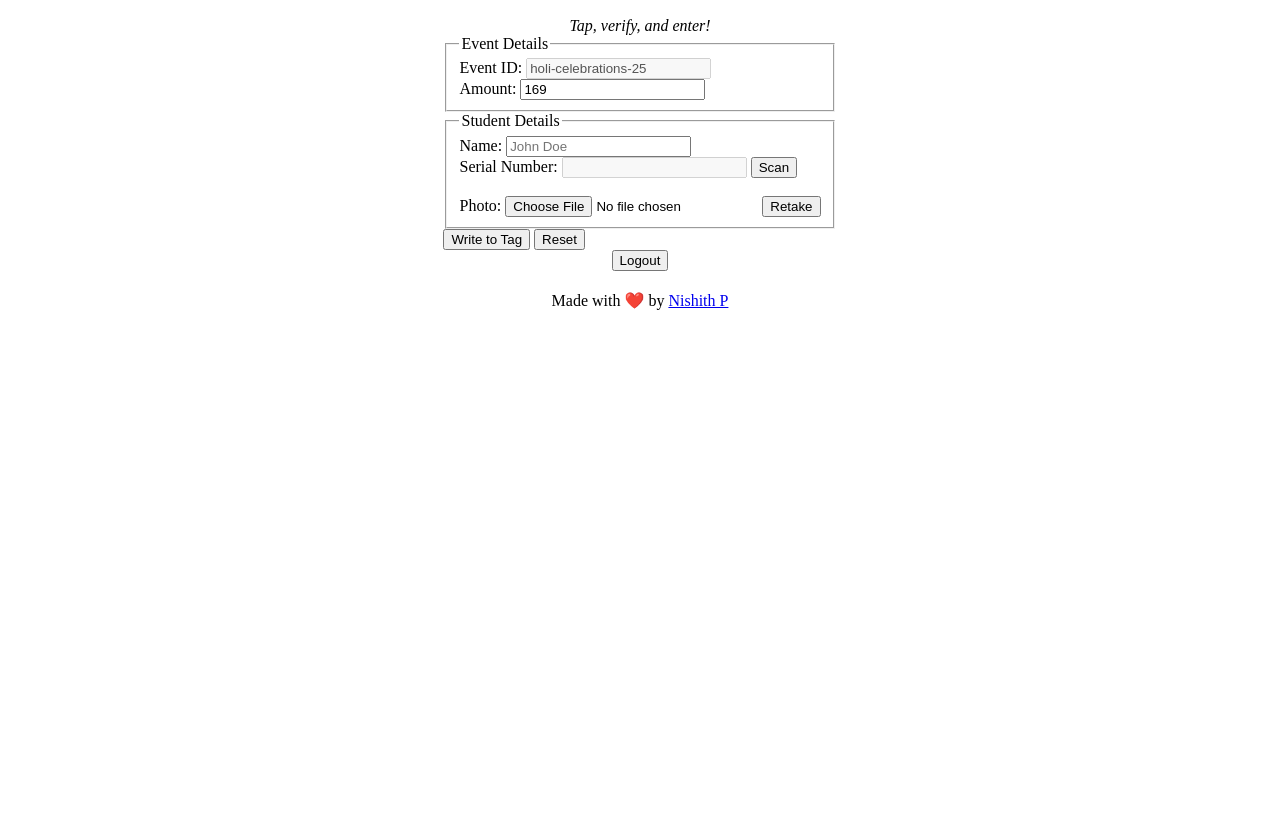
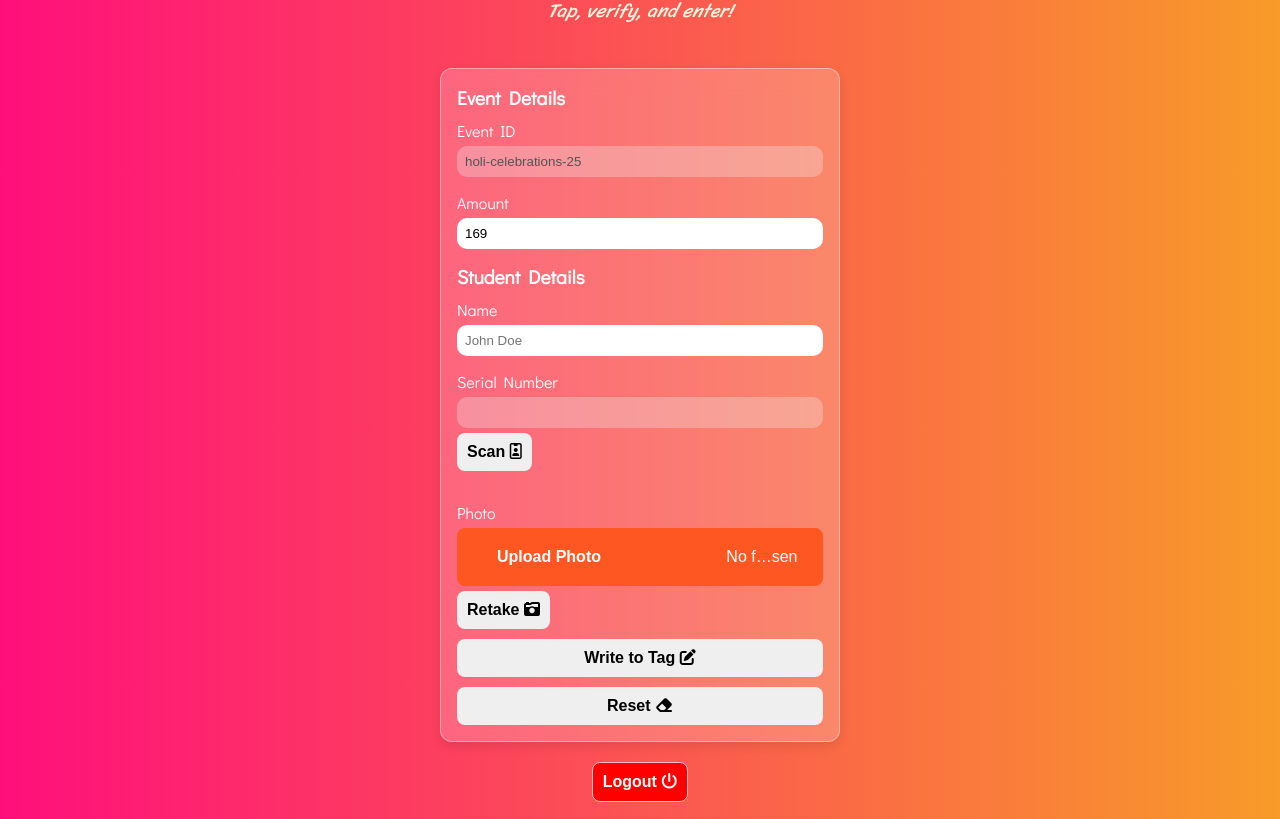
Before and after one commit to NishithP2004/Tap2Go, a website: page public/home.html in a window 1280 px wide. Shown: the part 81-900 px from the top of the page. Before the commit the page ends 800 px from the top, so only its background shows below. Drawn offline with nearby package versions, Linux system fonts and the light colour scheme; no server answers; a web font is replaced by a local one.

Commit message:
UI Design

```diff
--- a/index.js
+++ b/index.js
@@ -59,6 +59,7 @@ const BASE_PATH = __dirname + "/public/"
 const authenticate = (req, res, next) => {
     const cookies = parseCookie(req.headers.cookie || "");
     const serialNumber = req.session.serialNumber || cookies["serialNumber"];
+    console.log("Serial Number: " + serialNumber)
 
     if (!serialNumber || !authorisedCards.includes(serialNumber)) {
         return res.redirect(301, "/login");
--- a/public/home.html
+++ b/public/home.html
@@ -6,55 +6,67 @@
     <meta http-equiv='X-UA-Compatible' content='IE=edge'>
     <title>Tap2Go</title>
     <meta name='viewport' content='width=device-width, initial-scale=1'>
+    <meta name="theme-color" content="#ff5722">
+    <meta name="author" content="Nishith P" />
+    <meta name="description" content="Tap, verify and enter!" />
     <link rel='stylesheet' type='text/css' media='screen' href='style.css'>
+    <link rel="preconnect" href="https://fonts.googleapis.com">
+    <link rel="preconnect" href="https://fonts.gstatic.com" crossorigin>
+    <link
+        href="https://fonts.googleapis.com/css2?family=Boldonse&family=Didact+Gothic&family=Fredoka:wght@300..700&family=Poppins&family=Righteous&family=Roboto:ital,wght@0,100..900;1,100..900&family=Sriracha&display=swap"
+        rel="stylesheet">
+    <link rel="stylesheet" href="https://cdnjs.cloudflare.com/ajax/libs/font-awesome/4.7.0/css/font-awesome.min.css">
+    <script src="https://kit.fontawesome.com/50e1c4696b.js" crossorigin="anonymous"></script>
     <script type="text/javascript" src='script.js'></script>
-    <script type="module">
-        import { io } from "https://cdn.socket.io/4.8.1/socket.io.esm.min.js";
-
-        const socket = io();
-
-        socket.on("connect", () => {
-            console.log("Connected to " + socket.id)
-        });
+    <script src="https://cdn.socket.io/4.5.4/socket.io.min.js"
+        integrity="sha384-/KNQL8Nu5gCHLqwqfQjA689Hhoqgi2S84SNUxC3roTe4EhJ9AfLkp8QiQcU8AMzI" crossorigin="anonymous">
     </script>
 </head>
 
 <body>
+    <header>
+        <h1>Tap2Go 🚀</h1>
+        <em>Tap, verify, and enter!</em>
+    </header>
     <main>
-        <h1>Tap2Go</h1>
-        <em>Tap, verify, and enter!</em>
-        <form>
+        <form class="glass">
             <fieldset name="event-details">
                 <legend>Event Details</legend>
-                <label for="event-id">Event ID: </label>
+                <label for="event-id">Event ID</label>
                 <input type="text" name="event-id" placeholder="some-awesome-event" required
                     value="holi-celebrations-25" disabled />
                 <br />
-                <label for="amount">Amount: </label>
+                <label for="amount">Amount</label>
                 <input type="number" name="amount" value="169" required />
             </fieldset>
 
             <fieldset>
                 <legend>Student Details</legend>
-                <label for="student-name">Name: </label>
+                <label for="student-name">Name</label>
                 <input type="text" name="student-name" required placeholder="John Doe" />
                 <br />
-                <label for="serial-number">Serial Number: </label>
+                <label for="serial-number">Serial Number</label>
                 <input type="text" name="serial-number" id="serial-number" required disabled />
-                <button type="button" id="scanBtn">Scan</button>
+                <button type="button" id="scanBtn">Scan <i class="fa-regular fa-id-badge"></i></button>
                 <br />
                 <br />
-                <label for="student-photo">Photo: </label>
+                <label for="student-photo">Photo</label>
                 <input type="file" id="student-photo" accept="image/*" capture="user" />
-                <button type="button" id="retakeBtn">Retake</button>
+                <button type="button" id="retakeBtn">Retake <i class="fa-solid fa-camera-retro"></i></button>
                 <br />
                 <img id="photoPreview" width="240" height="240" style="display: none;" />
             </fieldset>
-            <button type="submit" id="writeBtn">Write to Tag</button>
-            <button type="reset">Reset</button>
+            <button type="submit" id="writeBtn">Write to Tag <i class="fa-solid fa-pen-to-square"></i></button>
+            <button type="reset">Reset <i class="fa-solid fa-eraser"></i></button>
         </form>
-        <button id="logout" onclick="window.open('/logout', '_self')">Logout</button>
+        <button id="logout" onclick="window.open('/logout', '_self')">Logout <i class="fa-solid fa-power-off"></i></button>
         <script type="text/javascript">
+            const socket = io();
+
+            socket.on("connect", () => {
+                console.log("Connected to " + socket.id);
+            });
+
             let scanBtn = document.getElementById("scanBtn")
             let form = document.forms[0];
 
@@ -113,8 +125,7 @@
 
                 socket.emit("generate-jwt", payload, async (token) => {
                     log("Tap Card!")
-                    await writeNFC([
-                        {
+                    await writeNFC([{
                             recordType: "text",
                             data: token
                         },
@@ -129,7 +140,7 @@
             })
         </script>
     </main>
-    <footer>
+    <footer class="glass">
         Made with ❤️ by <a href="https://nishithp.page">Nishith P</a>
     </footer>
 </body>
--- a/public/style.css
+++ b/public/style.css
@@ -1,13 +1,150 @@
+* {
+    margin: 0;
+    padding: 0;
+    box-sizing: border-box;
+}
+
+body {
+    width: 100%;
+    height: 100%;
+    padding: 20px 10px;
+    display: flex;
+    flex-direction: column;
+    align-items: center;
+    background: linear-gradient(90deg, #FF0F7B 0%, #F89B29 100%);
+    color: beige;
+    font-family: "Didact Gothic", sans-serif;
+    gap: 20px;
+}
+
 main {
+    width: 100%;
+    margin: auto;
     display: flex;
-    margin: auto;
-    padding: 10px;
     flex-direction: column;
     justify-content: center;
     align-items: center;
+
+}
+
+header {
+    text-align: center;
+    margin-bottom: 20px;
+}
+
+header h1 {
+    font-family: "Boldonse", system-ui, sans-serif;
+    font-size: 2.5em;
+}
+
+header em {
+    font-family: "Sriracha", cursive;
+    font-size: 1.2em;
+    text-align: left;
+}
+
+.glass {
+    padding: 16px;
+    background: rgba(255, 255, 255, 0.2);
+    border-radius: 12px;
+    backdrop-filter: blur(12px);
+    box-shadow: 0 4px 12px rgba(0, 0, 0, 0.1);
+    border: 1px solid rgba(255, 255, 255, 0.4);
+    text-align: center;
+    color: white;
+    width: 80%;
+    max-width: 400px;
+}
+
+form {
+    display: flex;
+    flex-direction: column;
+    gap: 10px;
+}
+
+form fieldset {
+    border: none;
+    text-align: left;
+}
+
+form legend {
+    font-weight: bold;
+    font-size: 1.2em;
+}
+
+form label {
+    display: block;
+    margin-top: 10px;
+}
+
+form input {
+    width: 100%;
+    padding: 8px;
+    border-radius: 10px;
+    border: none;
+    margin: 5px auto;
+}
+
+button {
+    padding: 10px;
+    border-radius: 8px;
+    border: none;
+    cursor: pointer;
+    font-size: 1em;
+    font-weight: bold;
+}
+
+button:hover {
+    opacity: 0.8;
+}
+
+#logout {
+    background: red;
+    color: white;
+    margin-top: 20px;
+    border: 1px solid pink;
 }
 
 footer {
     text-align: center;
     padding: 10px;
+    font-family: "Fredoka", sans-serif;
+    font-weight: 900;
 }
+
+footer a {
+    color: gold;
+    text-decoration: none;
+}
+
+input[type="file"] {
+    position: relative;
+    font-size: 16px;
+    border: none;
+    background: #ff5722; /* Stylish button color */
+    color: white;
+    padding: 10px 20px;
+    border-radius: 8px;
+    cursor: pointer;
+    transition: 0.3s ease-in-out;
+}
+
+input[type="file"]::-webkit-file-upload-button {
+    visibility: hidden;
+}
+
+input[type="file"]::before {
+    content: 'Upload Photo';
+    display: inline-block;
+    background: #ff5722;
+    color: white;
+    font-weight: bold;
+    padding: 10px 20px;
+    border-radius: 8px;
+    cursor: pointer;
+    transition: 0.3s ease-in-out;
+}
+
+input[type="file"]:hover::before {
+    background: #e64a19; /* Darker hover effect */
+}
```
Also changed, not shown: public/login.html (+16 -5 lines).
